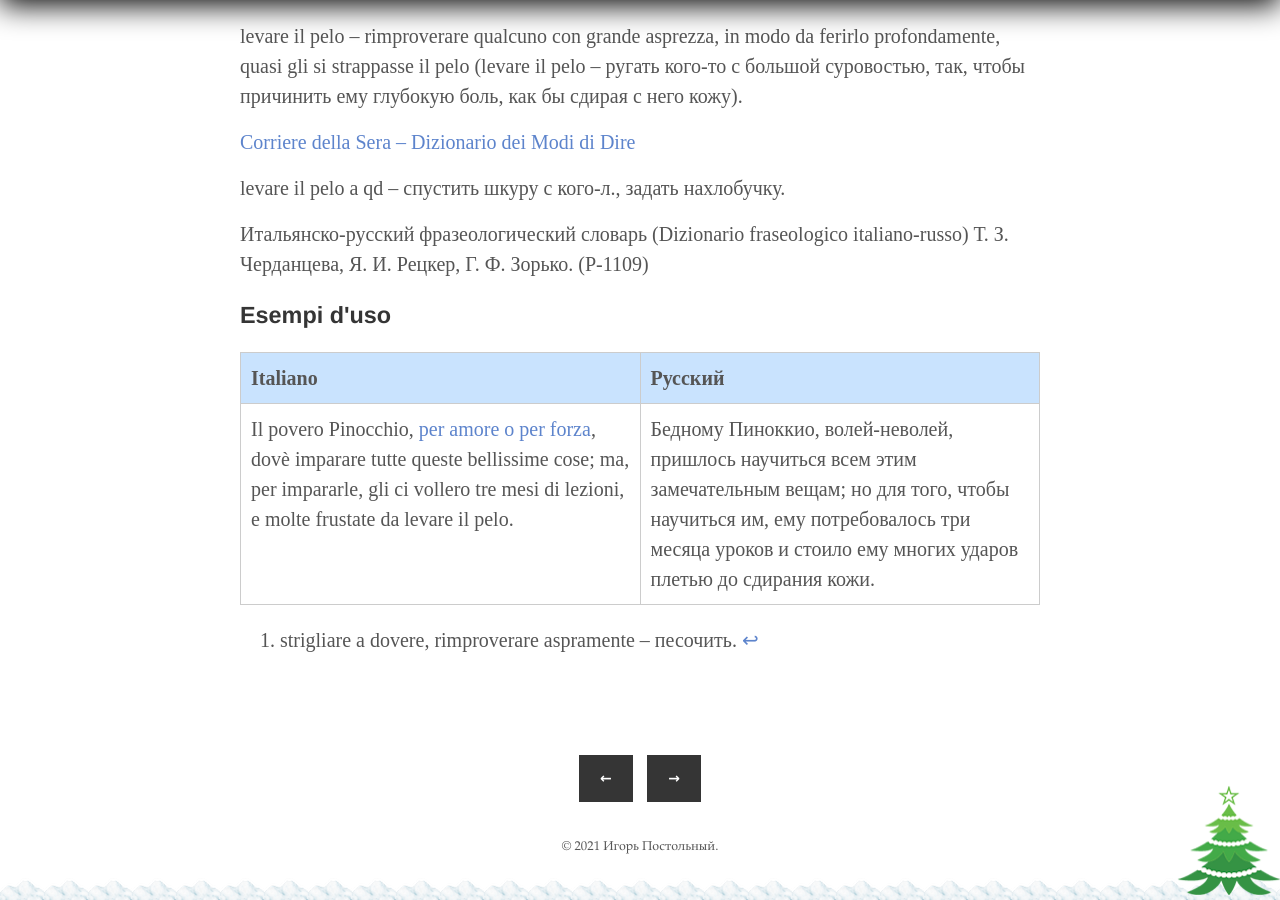
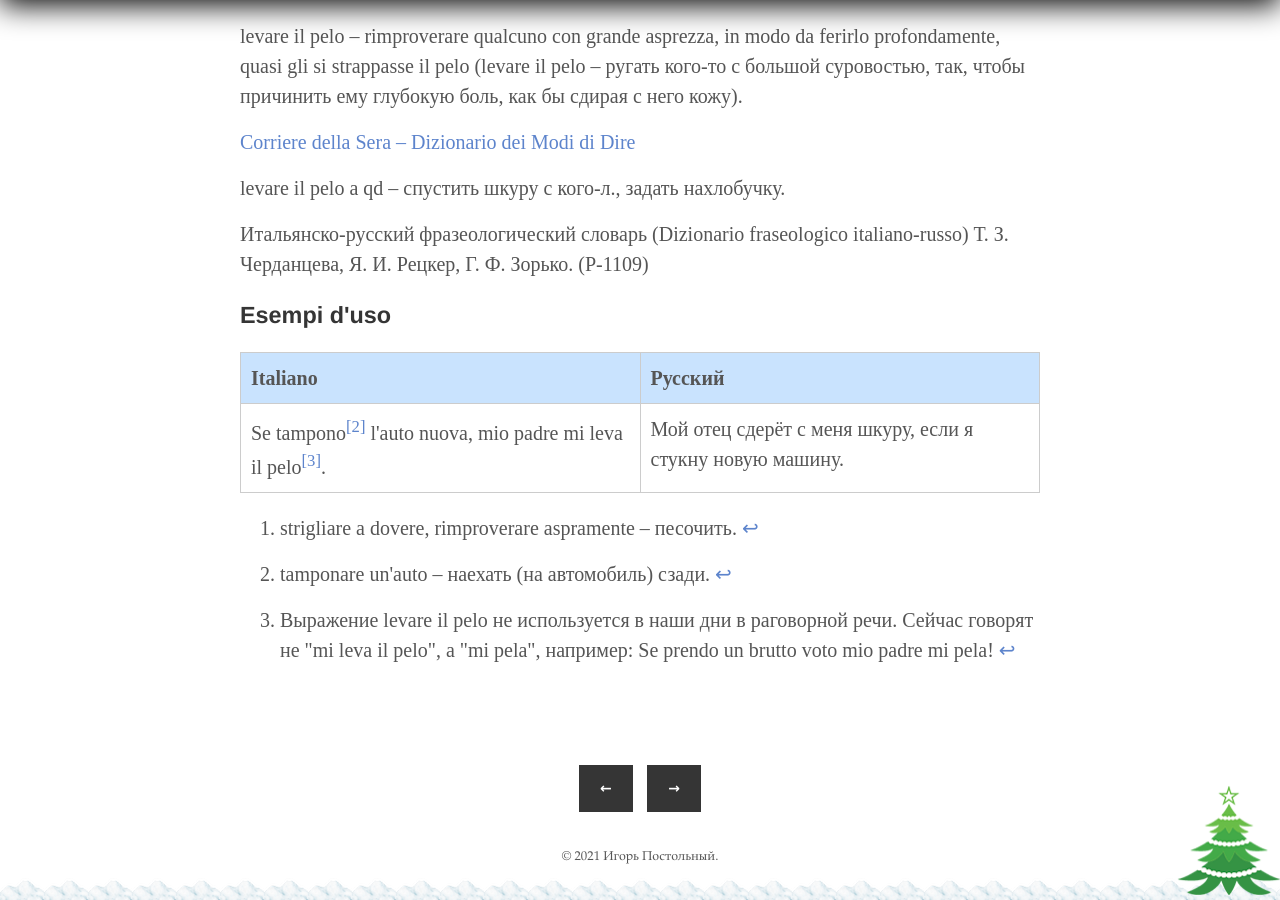
Before and after one commit to postolny/postolny.github.io, a Jekyll site: the page built from _posts/2021-05-15-levare-il-pelo.md, in a window 1280 px wide and 900 px high, scrolled down 1099 px. Built offline with Jekyll 4.4.1, drawn with Linux system fonts in a browser that asks for light colours.

Commit message:
Add files via upload

```diff
--- a/_posts/2021-05-15-levare-il-pelo.md
+++ b/_posts/2021-05-15-levare-il-pelo.md
@@ -36,6 +36,10 @@ levare il pelo a qd – спустить шкуру с кого-л., задат
 
 | Italiano | Русский |
 |----------|---------|
-|Il povero Pinocchio, [per amore o per forza]({{ site.baseurl }}/2021-05-15/per-amore-o-per-forza), dovè imparare tutte queste bellissime cose; ma, per impararle, gli ci vollero tre mesi di lezioni, e molte frustate da levare il pelo.|Бедному Пиноккио, волей-неволей, пришлось научиться всем этим замечательным вещам; но для того, чтобы научиться им, ему потребовалось три месяца уроков и стоило ему многих ударов плетью до сдирания кожи.|
+|Se tampono[^2] l'auto nuova, mio padre mi leva il pelo[^3].|Мой отец сдерёт с меня шкуру, если я стукну новую машину.|
 
 [^1]: strigliare a dovere, rimproverare aspramente – песочить.
+
+[^2]: tamponare un'auto – наехать (на автомобиль) сзади.
+
+[^3]: Выражение levare il pelo не используется в наши дни в раговорной речи. Сейчас говорят не "mi leva il pelo", а "mi pela", например: Se prendo un brutto voto mio padre mi pela!
```
